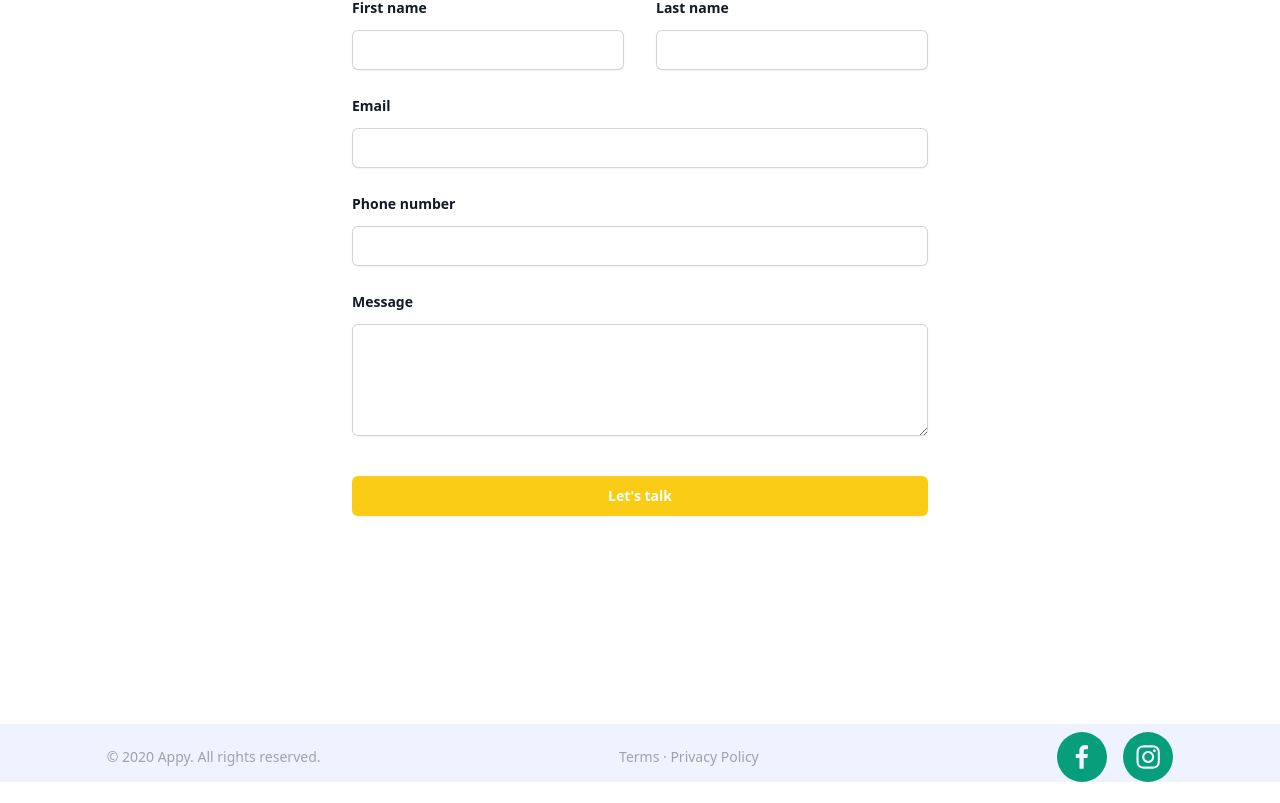
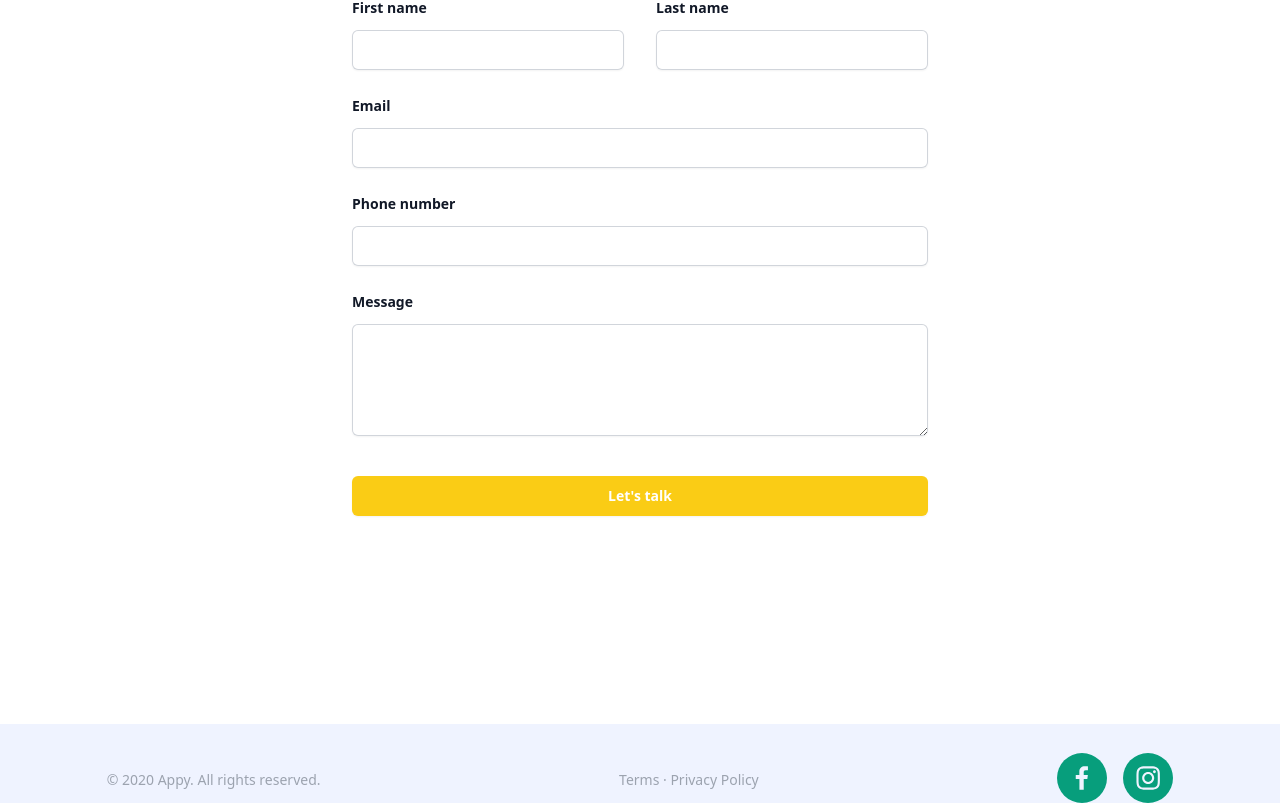
Before and after one commit to asmaemou/easywebsite2, a React (Create React App) app: page /contact in a window 1280 px wide. Shown: the part 360-1163 px from the top of the page. Before the commit the page ends 1142 px from the top, so only its background shows below. Built offline with nearby package versions, Linux system fonts and the light colour scheme.

Commit message:
make the footer appropriate

```diff
--- a/src/components/Footer.js
+++ b/src/components/Footer.js
@@ -6,13 +6,13 @@ const Footer = () => {
     <footer className="bg-[#eff3ff] text-white mt-20">
       <div
         className="flex flex-row justify-between w-10/12 mx-auto mt-5 items-center
-      text-center pt-2 text-gray-400 text-sm"
+      text-center pt-8 text-gray-400 text-sm"
       >
         <span>© 2020 Appy. All rights reserved.</span>
         <span>Terms · Privacy Policy</span>
         <div className="flex flex-row justify-between space-x-4">
-        <SocialIcon url="https://web.facebook.com/easylarache/videos/3293695087585784" bgColor='#079e7c' />
-        <SocialIcon url="https://www.instagram.com/easy.maroc/?igshid=MzRlODBiNWFlZA%3D%3D" bgColor='#079e7c' />
+        <SocialIcon url="https://web.facebook.com/easylarache/videos/3293695087585784" bgColor='#079e7c' size="15" style={{ marginTop: "-3px"}} />
+        <SocialIcon url="https://www.instagram.com/easy.maroc/?igshid=MzRlODBiNWFlZA%3D%3D" bgColor='#079e7c' size="15" style={{marginTop:"-3px"}} />
         </div>
 
       </div>
```
